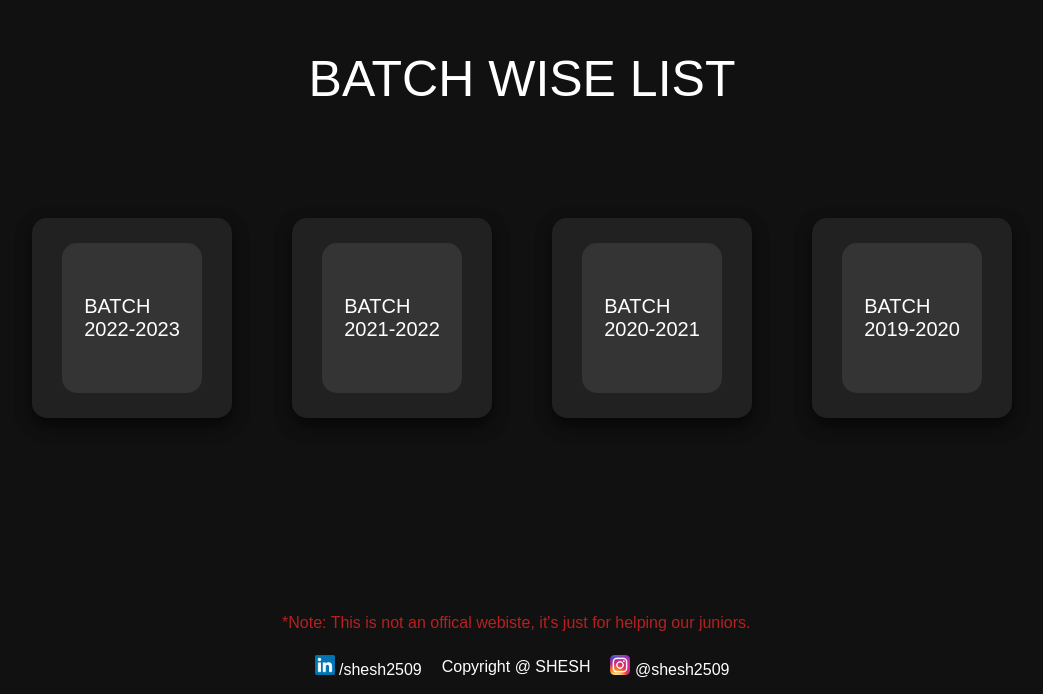
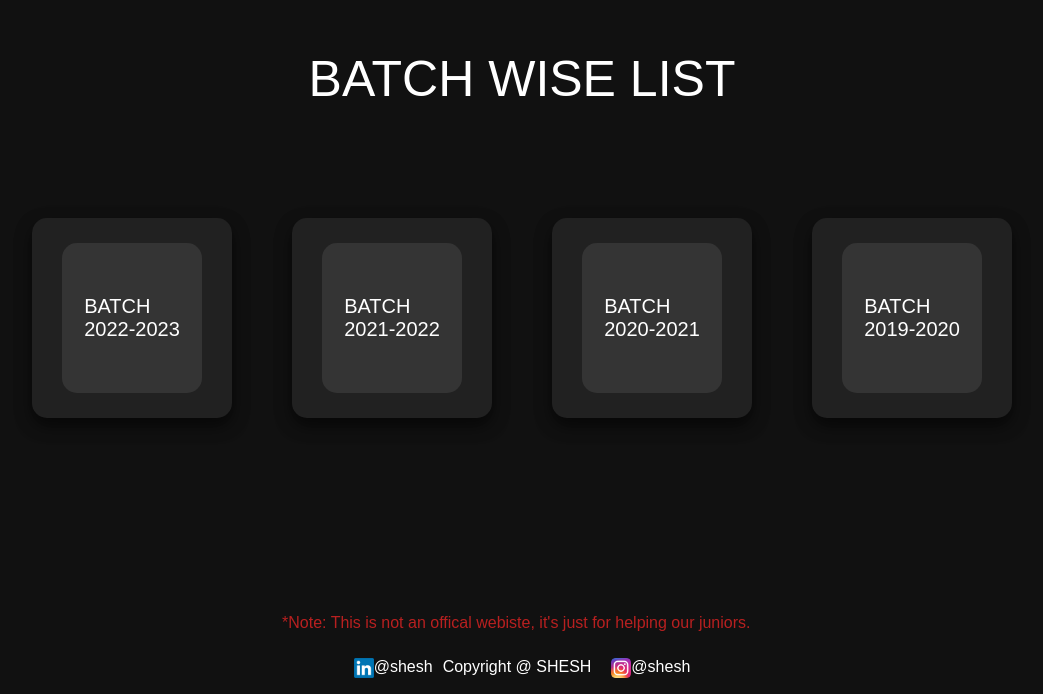
Before and after one commit to shesh2509/LNCT-Alumni, a React (Create React App) app: page / in a window 1280 px wide. Shown: the part 1300-1994 px from the top of the page, without its empty margins (118-1161 px from the left). Built offline with nearby package versions, Linux system fonts and the light colour scheme; the HTML template or start-up script is replaced by a standard one.

Commit message:
Update Footer.jsx

```diff
--- a/src/components/Footer.jsx
+++ b/src/components/Footer.jsx
@@ -15,11 +15,14 @@ const Text = styled.p`
 const ImageL = styled.img`
     height: 20px;
     width: 20px;
+    margin-top: 5px;
+    margin-right: 0px;
 `
 
 const ImageI = styled.img`
     height: 20px;
     width: 20px;
+    margin-top: 5px;
 `
 
 const Wrapper = styled.div`
@@ -43,13 +46,23 @@ export default function Footer(){
             </Wrapper>
 
             <Wrapper2>
-                <a href = "https://www.linkedin.com/in/shesh2509/" rel="noreferrer" target="_blank" style={{color:"white", marginRight:"20px", textDecoration:"none"}}>
-                    <ImageL src = "../Image/linkedin.png" /> /shesh2509
+
+                <a href = "https://www.linkedin.com/in/shesh2509/" rel="noreferrer" target="_blank" style={{color:"white", textDecoration:"none"}}>
+                    <ImageL src = "../Image/linkedin.png" />
                 </a>
+                <a href = "https://www.linkedin.com/in/shesh2509/" rel="noreferrer" target="_blank" style={{color:"white", textDecoration:"none"}}>
+                    <p style={{color:"white", marginLeft:"0px", marginRight:"10px"}}>@shesh</p>
+                </a>
+
                 <p style={{color:"white"}}>Copyright @ SHESH</p>
                 <a href = "https://www.instagram.com/shesh2509/" rel="noreferrer" target="_blank" style={{color:"white", marginLeft:"20px", textDecoration:"none"}}>
-                    <ImageI src = "../Image/instagram.png"/> @shesh2509
+                    <ImageI src = "../Image/instagram.png"/>
                 </a>
+                <a href = "https://www.instagram.com/shesh2509/" rel="noreferrer" target="_blank" style={{color:"white", textDecoration:"none"}}>
+                    <p style={{color:"white"}}>@shesh</p>
+                </a>
+
+
             </Wrapper2>
 
 
```
